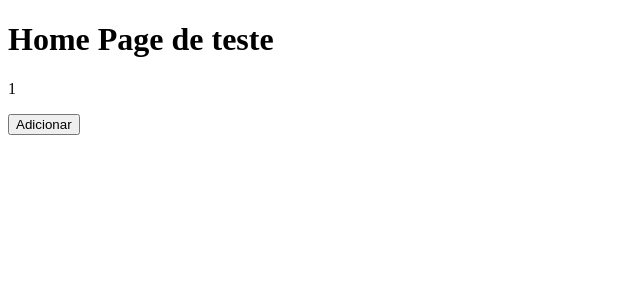
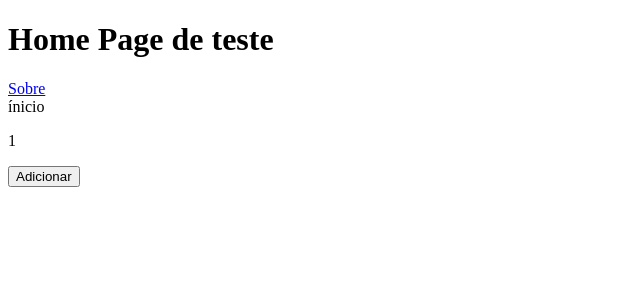
Before and after one commit to wesdra/vendas, a Next.js app: page / in a window 1280 px wide. Shown: the top 300 px of the page, without its empty margins (0-640 px from the left). Built offline with nearby package versions, Linux system fonts and the light colour scheme.

Commit message:
pagina sobre

```diff
--- a/pages/index.js
+++ b/pages/index.js
@@ -1,10 +1,11 @@
 import { useState } from 'react';
-
 
 function Home (){
     return (
             <div>
                 <h1>Home Page de teste</h1>
+                <a href="/sobre">Sobre</a>
+                <div className="titilo">ínicio</div>
                 <Contador />
            </div>
         )
```
Also changed, not shown: pages/sobre.js (added, +11 -0 lines).
